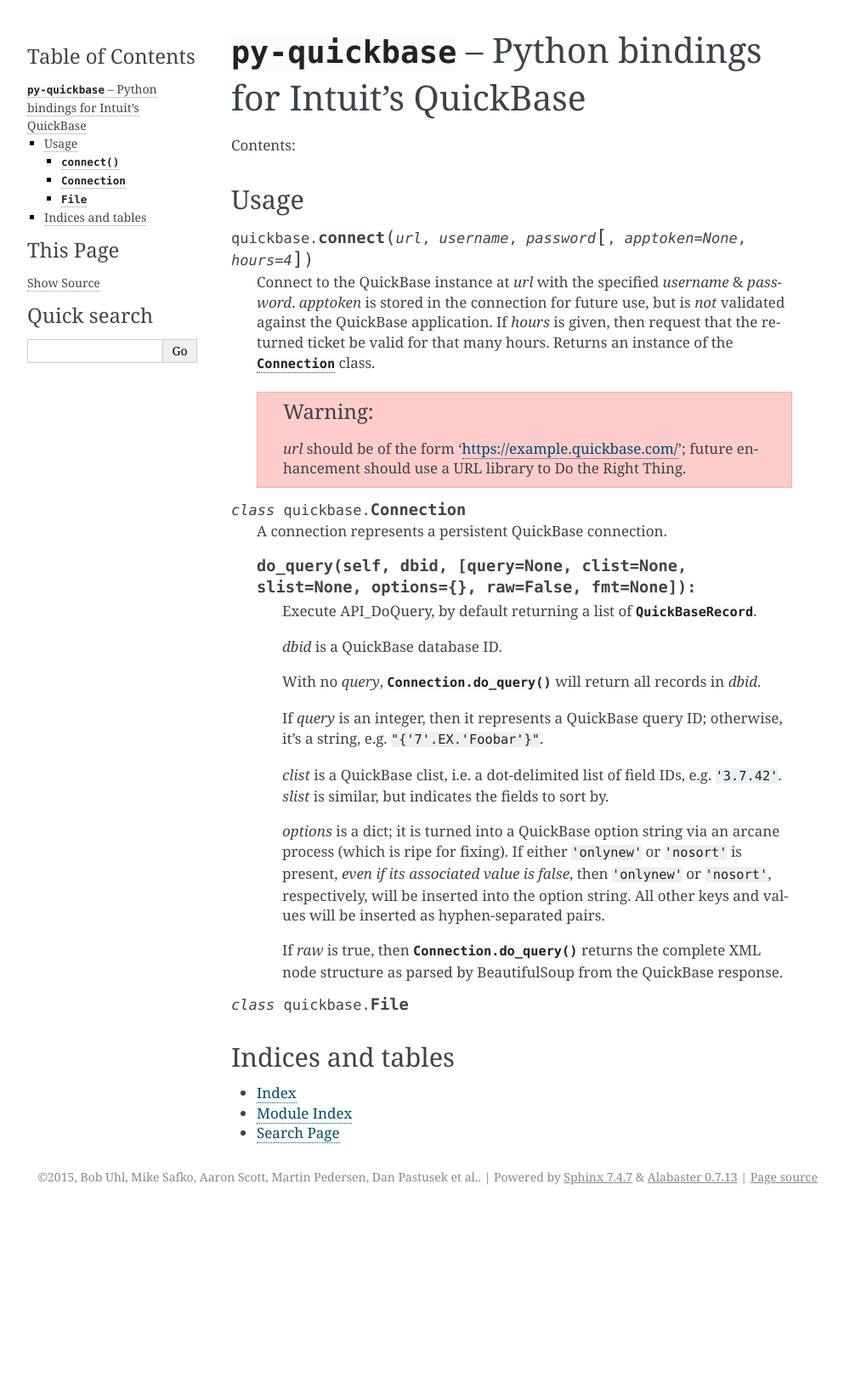
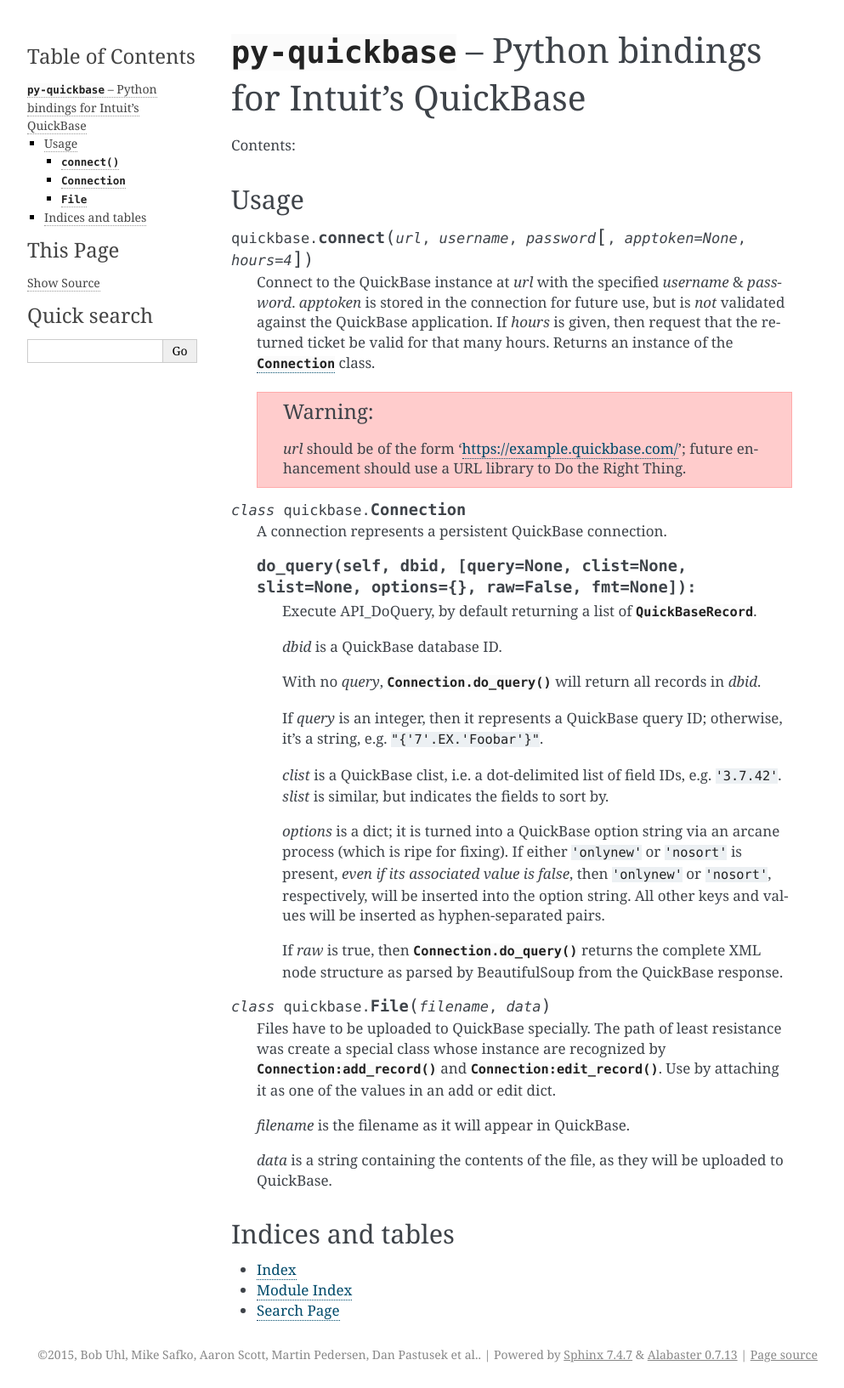
Before and after one commit to WesTower/py-quickbase, a Sphinx documentation site: the page built from docs/index.rst, in a window 1280 px wide. Shown: the whole page at 85% size, without its empty margins (148-1141 px from the left). Built offline with Sphinx 7.4.7, drawn with Linux system fonts in a browser that asks for light colours; before the commit the page ends 1424 px from its top, so only the background shows below that.

Commit message:
Add File docs

```diff
--- a/docs/index.rst
+++ b/docs/index.rst
@@ -71,8 +71,18 @@
       the complete XML node structure as parsed by BeautifulSoup from
       the QuickBase response.
 
-.. class:: File
+.. class:: File(filename, data)
 
+   Files have to be uploaded to QuickBase specially.  The path of least
+   resistance was create a special class whose instance are recognized
+   by :meth:`Connection:add_record()` and
+   :meth:`Connection:edit_record()`.  Use by attaching it as one of
+   the values in an add or edit dict.
+
+   *filename* is the filename as it will appear in QuickBase.
+
+   *data* is a string containing the contents of the file, as they
+   will be uploaded to QuickBase.
 
 Indices and tables
 ==================
```
